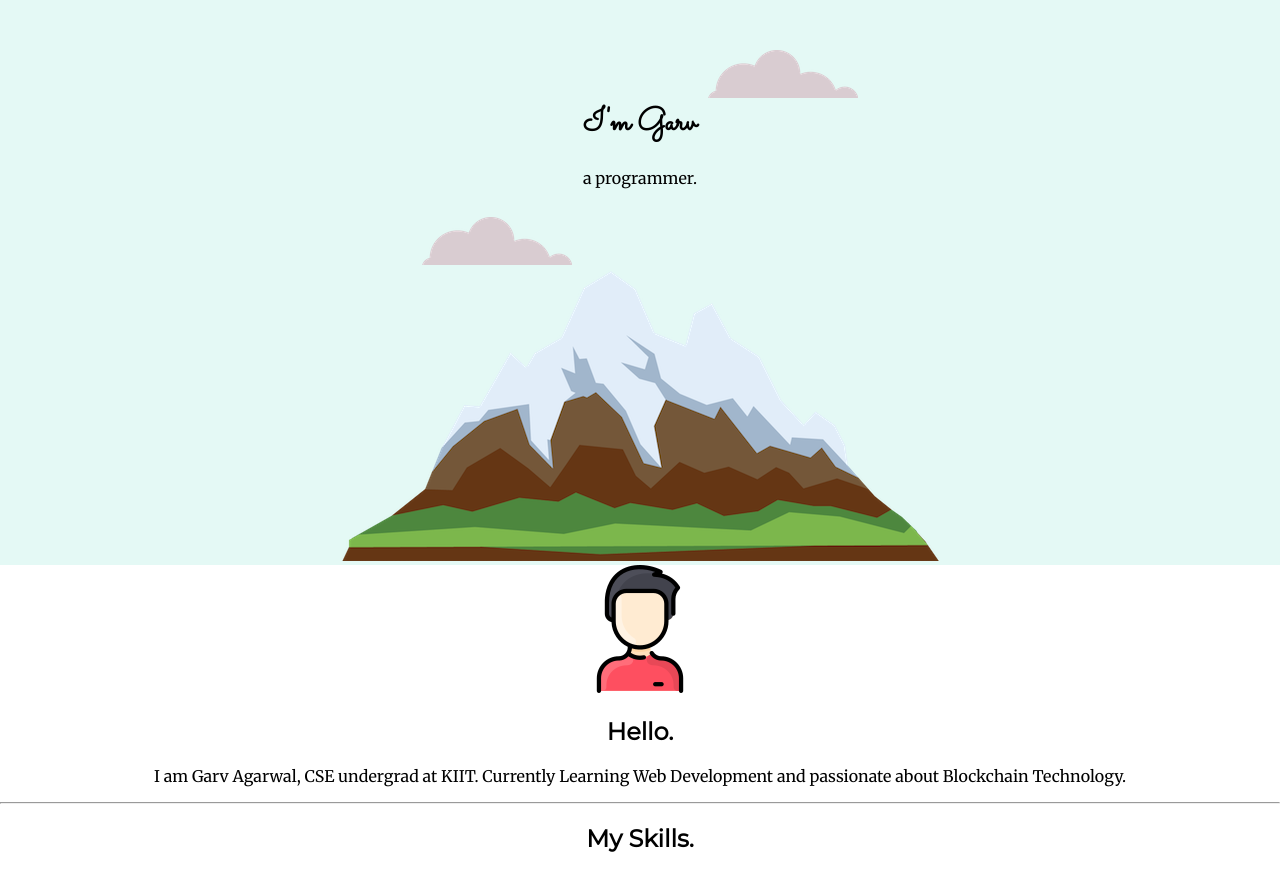
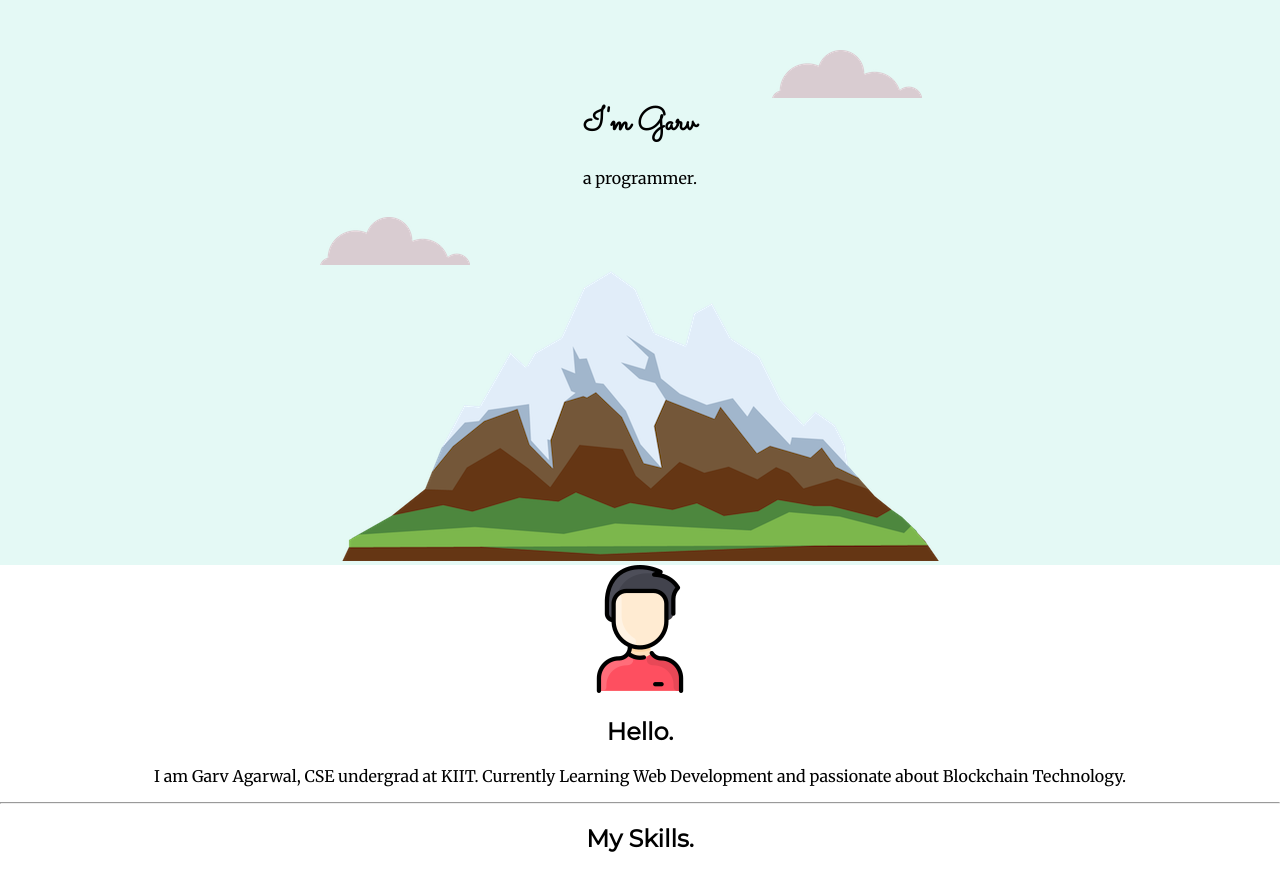
Before and after one commit to garv-aga/Personal-Website, a plain HTML site: page index.html in a window 1280 px wide. Shown: the top 870 px of the page. Drawn offline with Linux system fonts and the light colour scheme.

Commit message:
Update styles.css

```diff
--- a/styles.css
+++ b/styles.css
@@ -26,11 +26,11 @@ h3 {
 .topCloud {
   position: absolute;
   top: 50px;
-  right: 33%;
+  right: 28%;
 }
 
 .bottomCloud {
   position: absolute;
-  left: 33%;
+  left: 25%;
   bottom: 300px;
 }
```
